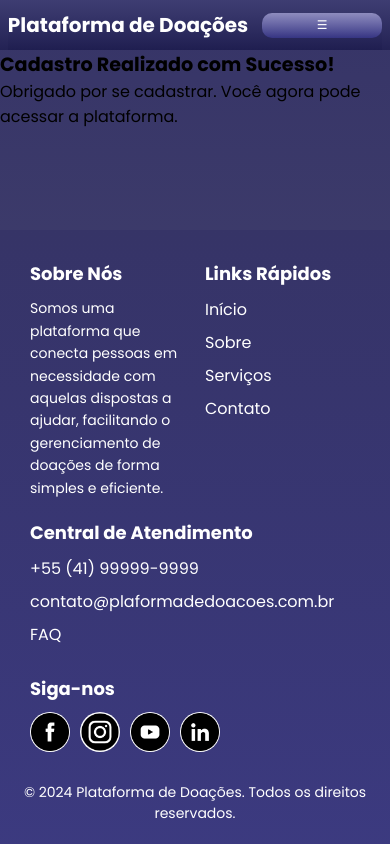
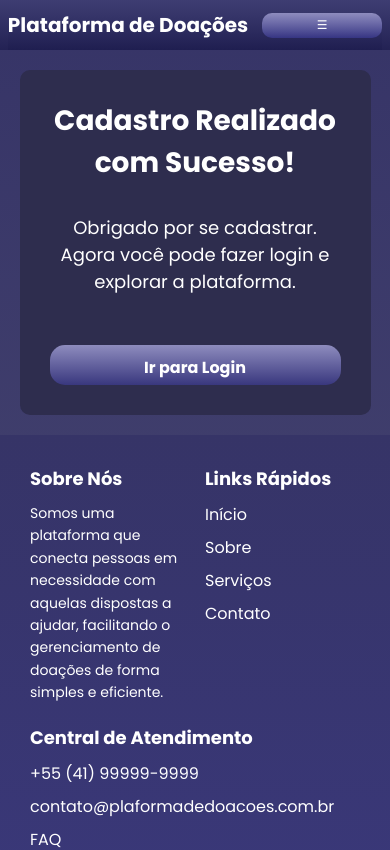
Before and after one commit to ricardopotiguar/donationsFrontend, a React (Vite) app: page /sucesso in a window 390 px wide. Shown: the top 850 px of the page. Built offline with nearby package versions, Linux system fonts and the light colour scheme.

Commit message:
Ajuste de layout e responsividade para páginas de cadastro e sucesso

```diff
--- a/src/app.jsx
+++ b/src/app.jsx
@@ -3,6 +3,7 @@ import { BrowserRouter as Router, Routes, Route } from 'react-router-dom';
 import Home from './pages/home'
 import CadastroUsuario from './pages/cadastroUsuario';
 import Success from './pages/cadastroUsuario/success';
+import Login from './pages/login';
 
 function App() {
   return (
@@ -11,6 +12,7 @@ function App() {
         <Route path="/" element={<Home />} />
         <Route path="/cadastro" element={<CadastroUsuario />} />
         <Route path="/sucesso" element={<Success />} />
+        <Route path="/login" element={<Login />} />
       </Routes>
     </Router>
   );
--- a/src/pages/cadastroUsuario/style.css
+++ b/src/pages/cadastroUsuario/style.css
@@ -55,6 +55,28 @@
 
 @media (max-width: 570px) {
   #form-cadastrousuario {
-    width: 90%;
+    width: 99%;
+
+    & button {
+      width: 420px;
+    }
   }
 }
+
+@media (max-width: 500px) {
+  #form-cadastrousuario {
+
+    & button {
+      width: 380px;
+    }
+  }
+}
+
+@media (max-width: 450px) {
+  #form-cadastrousuario {
+
+    & button {
+      width: 350px;
+    }
+  }
+}
--- a/src/pages/cadastroUsuario/success-style.css
+++ b/src/pages/cadastroUsuario/success-style.css
@@ -2,7 +2,53 @@
     display: flex;
     flex-direction: column;
     min-height: 100vh; /* Faz com que o container ocupe toda a altura da tela */
+
 }
 #container-sucess-body {
     flex: 1; /* Flexível, ocupa o espaço disponível */
+    display: flex;
+    flex-direction: column;
+    border-radius: 10px;
+    background-color: #2E2D4E;
+    width: 630px;
+    color: #fff;
+    align-self: center;
+    padding: 30px;
+    margin-bottom: 20px;
+    margin-top: 20px;
+
+
+    & h1 {
+        text-align: center;
+        font-size: 28px;
+        margin-bottom: 30px;
+    }
+
+    & p {
+        text-align: center;
+        font-size: 18px;
+    }
+
+    & button {
+        margin-top: 50px;
+        border-radius: 15px;
+        background: linear-gradient(180deg, #8e8cbe 0%, rgba(64, 62, 158, 0.6) 100%);
+        height: 40px;
+        border: none;
+        font-weight: bold;
+        cursor: pointer;
+        color: #fff;
+        font-size: 14px;
+
+      }
+
+  & button:hover {
+    opacity: 0.8;
+  }
 }
+
+@media (max-width: 670px) {
+    #container-sucess-body {
+      width: 90%;
+    }
+  }
--- a/src/pages/cadastroUsuario/success.jsx
+++ b/src/pages/cadastroUsuario/success.jsx
@@ -2,15 +2,21 @@ import { useEffect, useState, useRef } from 'react'
 import './success-style.css'
 import Header from '../../components/header'
 import Footer from '../../components/footer'
+import { useNavigate } from 'react-router-dom';
 
 const Success = () => {
+
+  const navigate = useNavigate()
 
   return (
     <div id='container-sucess-page'>
       <Header />
       <div id='container-sucess-body'>
         <h1>Cadastro Realizado com Sucesso!</h1>
-        <p>Obrigado por se cadastrar. Você agora pode acessar a plataforma.</p>
+        <p>Obrigado por se cadastrar. </p>
+        <p>Agora você pode fazer login e explorar a plataforma.</p>
+
+        <button onClick={() => navigate('/login')} style={{ padding: '10px 20px', fontSize: '16px' }}>Ir para Login</button>
       </div>
       <Footer />
     </div>
--- a/src/pages/login/index.jsx
+++ b/src/pages/login/index.jsx
@@ -1,5 +1,7 @@
 import { useEffect, useState, useRef } from 'react'
 import './style.css'
+import Header from '../../components/header';
+import Footer from '../../components/footer';
 import { useNavigate } from 'react-router-dom';
 
 function Login() {
```
